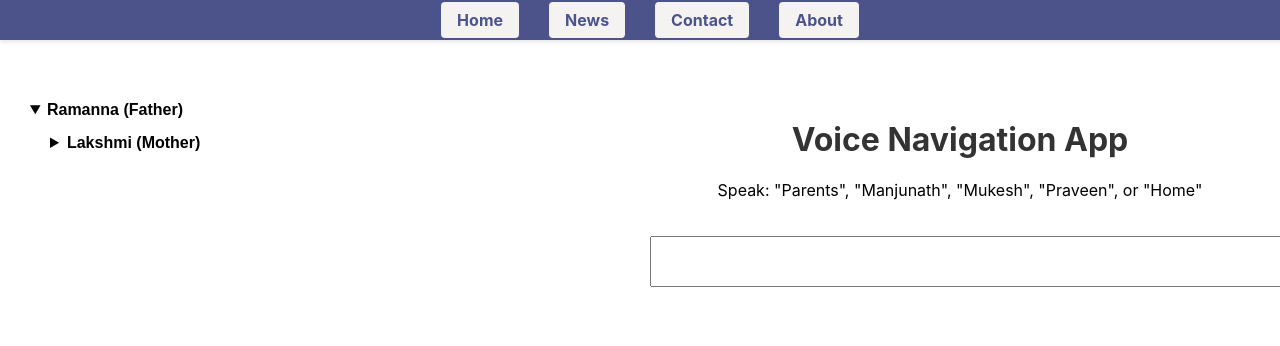
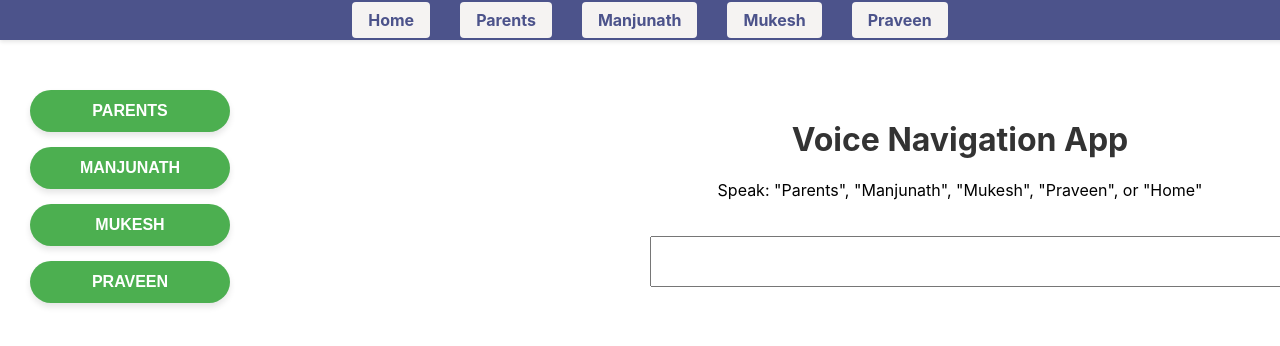
Before and after one commit to Mukesh0306/FamilyTree, a React (Create React App) app: page / in a window 1280 px wide. Shown: the top 346 px of the page. Built offline with nearby package versions, Linux system fonts and the light colour scheme.

Commit message:
styles updated

```diff
--- a/src/Nav.js
+++ b/src/Nav.js
@@ -1,4 +1,5 @@
 import React from 'react';
+import { Link } from 'react-router-dom';
 import './Nav.css';  // Import the custom CSS
 
 function NavComponent() {
@@ -6,14 +7,13 @@ function NavComponent() {
     <div>
       <nav className="nav-component">
         <ul>
-          <li><a  href="#home">Home</a></li>
-          <li><a href="#news">News</a></li>
-          <li><a href="#contact">Contact</a></li>
-          <li><a href="#about">About</a></li>
+          <li><Link to="/">Home</Link></li>
+          <li><Link to="/parents">Parents</Link></li>
+          <li><Link to="/manjunath">Manjunath</Link></li>
+          <li><Link to="/mukesh">Mukesh</Link></li>
+          <li><Link to="/praveen">Praveen</Link></li>
         </ul>
       </nav>
-
-
     </div>
   );
 }
--- a/src/Parents.js
+++ b/src/Parents.js
@@ -18,15 +18,21 @@ const Parents = () => {
 
   const fetchData = async () => {
     const { data, error } = await supabase.from('Parents').select();
-    if (error) console.error('Error fetching data:', error);
-    else setData(data);
+    if (error) {
+      console.error('Error fetching data:', error.message, error.details);
+      alert('Failed to fetch data: ' + error.message);
+    } else {
+      setData(data);
+    }
   };
 
   const handleInsert = async () => {
     if (name && address && phoneNumber && relation) {
       const { error } = await supabase.from('Parents').insert({ name, address, phone_number: phoneNumber, relation });
-      if (error) console.error('Error inserting data:', error);
-      else {
+      if (error) {
+        console.error('Error inserting data:', error.message, error.details);
+        alert('Failed to insert: ' + error.message);
+      } else {
         setName('');
         setAddress('');
         setPhoneNumber('');
@@ -39,10 +45,21 @@ const Parents = () => {
   };
 
   const handleUpdate = async (id) => {
+    console.log('handleUpdate called with id:', id);
     if (name && address && phoneNumber && relation) {
-      const { error } = await supabase.from('Parents').update({ name, address, phone_number: phoneNumber, relation }).eq('id', id);
-      if (error) console.error('Error updating data:', error);
-      else {
+      console.log('Updating with data:', { name, address, phoneNumber, relation });
+      try {
+        const { data, error } = await supabase
+          .from('Parents')
+          .update({ name, address, phone_number: phoneNumber, relation })
+          .eq('id', id)
+          .select();
+
+        if (error) {
+          console.error('Error updating data:', error.message, error.details);
+          alert('Failed to update: ' + error.message);
+        } else {
+          console.log('Update successful, returned data:', data);
           setEditingId(null);
           setName('');
           setAddress('');
@@ -50,12 +67,18 @@ const Parents = () => {
           setRelation('');
           fetchData();
         }
+      } catch (error) {
+        console.error('Exception during update:', error);
+        alert('An unexpected error occurred during update');
+      }
     } else {
+      console.log('Update cancelled: empty fields');
       alert('Please fill in all fields.');
     }
   };
 
   const handleEdit = (item) => {
+    console.log('handleEdit called with item:', item);
     setEditingId(item.id);
     setName(item.name);
     setAddress(item.address);
@@ -64,6 +87,7 @@ const Parents = () => {
   };
 
   const handleCancelEdit = () => {
+    console.log('handleCancelEdit called');
     setEditingId(null);
     setName('');
     setAddress('');
@@ -72,9 +96,25 @@ const Parents = () => {
   };
 
   const handleDelete = async (id) => {
-    const { error } = await supabase.from('Parents').delete().eq('id', id);
-    if (error) console.error('Error deleting data:', error);
-    else fetchData();
+    console.log('handleDelete called with id:', id);
+    try {
+      const { data, error } = await supabase
+        .from('Parents')
+        .delete()
+        .eq('id', id)
+        .select();
+
+      if (error) {
+        console.error('Error deleting data:', error.message, error.details);
+        alert('Failed to delete: ' + error.message);
+      } else {
+        console.log('Delete successful, returned data:', data);
+        fetchData();
+      }
+    } catch (error) {
+      console.error('Exception during delete:', error);
+      alert('An unexpected error occurred during delete');
+    }
   };
 
   return (
@@ -130,10 +170,16 @@ const Parents = () => {
         {data.map((item) => (
           <li key={item.id} className="list-item">
             <span>{item.name} - {item.address} - {item.phone_number} - {item.relation}</span>
-            <button onClick={() => handleEdit(item)} className="btn btn-warning">
+            <button onClick={() => {
+              console.log('Edit button clicked for item:', item);
+              handleEdit(item);
+            }} className="btn btn-warning">
               Edit
             </button>
-            <button onClick={() => handleDelete(item.id)} className="btn btn-danger">
+            <button onClick={() => {
+              console.log('Delete button clicked for id:', item.id);
+              handleDelete(item.id);
+            }} className="btn btn-danger">
               Delete
             </button>
           </li>
--- a/src/TreeBranches.css
+++ b/src/TreeBranches.css
@@ -1,24 +1,33 @@
-/* TreeBranches.css */
-.tree-container {
-  padding: 10px;
-  font-family: Arial, sans-serif;
+.button-container {
+  display: flex;
+  flex-direction: column;
+  align-items: flex-start;
+  padding: 20px;
 }
 
-.tree ul {
-  list-style-type: none;
-  margin-left: 20px;
+.button-container button {
+  width: 200px; /* Fixed width for all buttons */
+  margin-bottom: 15px;
+  padding: 12px 20px;
+  font-size: 16px;
+  cursor: pointer;
+  background-color: #4CAF50; /* Green background */
+  color: white;
+  border: none;
+  border-radius: 25px; /* Rounded corners */
+  transition: all 0.3s ease; /* Smooth transition for hover effects */
+  box-shadow: 0 4px 6px rgba(0, 0, 0, 0.1); /* Subtle shadow */
+  text-transform: uppercase; /* Uppercase text */
+  font-weight: bold;
 }
 
-.tree summary {
-  cursor: pointer;
-  font-weight: bold;
-  padding: 5px 0;
+.button-container button:hover {
+  background-color: #45a049; /* Darker green on hover */
+  transform: translateY(-2px); /* Slight lift effect */
+  box-shadow: 0 6px 8px rgba(0, 0, 0, 0.15); /* Increased shadow on hover */
 }
 
-.tree details > summary {
-  padding-left: 10px;
+.button-container button:active {
+  transform: translateY(1px); /* Push effect when clicked */
+  box-shadow: 0 2px 4px rgba(0, 0, 0, 0.1); /* Reduced shadow when clicked */
 }
-
-.tree li {
-  margin-top: 5px;
-}
--- a/src/TreeBranches.js
+++ b/src/TreeBranches.js
@@ -1,75 +1,14 @@
 import React from 'react';
-import './TreeBranches.css';  // Assuming you will handle the custom styling
+import './TreeBranches.css';
 import { Link } from "react-router-dom";
 
 const TreeBranches = () => {
   return (
-    <div className="tree-container">
-      <ul className="tree">
-        <li>
-          <details open>
-            <summary>Ramanna (Father)</summary>
-            <ul>
-              <li>
-                <details>
-                  <summary>Lakshmi (Mother)</summary>
-                  <Link to="/parents"><button>Go to Parents Page</button></Link>
-                  <ul>
-                    <li>
-                      <details>
-                        <summary>Munjunath (Project Manager)</summary>
-                        <ul>
-                          <li>Priya (Wife)</li>
-                          <Link to="/manjunath"><button>Go to Manjunath Page</button></Link>
-                          <img
-                            src={`${process.env.PUBLIC_URL}/TreeDesign.jpg`}
-                            alt="Tree Design"
-                            style={{ width: '60px', height: '60px', marginRight: '10px' }}
-                          />
-                        </ul>
-                      </details>
-                    </li>
-                    <li>
-                      <details>
-                        <summary>Mukesh (Software Engineer)</summary>
-                        <ul>
-                          <li>Bhagi (Partner)</li>
-                          <Link to="/mukesh"><button>Go to Mukesh Page</button></Link>
-                          <img
-                            src={`${process.env.PUBLIC_URL}/TreeDesign.jpg`}
-                            alt="Tree Design"
-                            style={{ width: '60px', height: '60px', marginRight: '10px' }}
-                          />
-                        </ul>
-                      </details>
-                    </li>
-                    <li>
-                      <details>
-                        <summary>Praveen (DevOps Lead)</summary>
-                        <ul>
-                          <li>Sunitha (Wife)</li>
-                          <li>Janu (Daughter)</li>
-                          <Link to="/praveen"><button>Go to Praveen Page</button></Link>
-                          <img
-                            src={`${process.env.PUBLIC_URL}/janu.jpg`}
-                            alt="Tree Design"
-                            style={{ width: '100px', height: '100px', marginRight: '10px' }}
-                          />
-                          <img
-                            src={`${process.env.PUBLIC_URL}/janu.jpg`}
-                            alt="Tree Design"
-                            style={{ width: '100px', height: '100px', marginRight: '10px' }}
-                          />
-                        </ul>
-                      </details>
-                    </li>
-                  </ul>
-                </details>
-              </li>
-            </ul>
-          </details>
-        </li>
-      </ul>
+    <div className="button-container">
+      <Link to="/parents"><button>Parents</button></Link>
+      <Link to="/manjunath"><button>Manjunath</button></Link>
+      <Link to="/mukesh"><button>Mukesh</button></Link>
+      <Link to="/praveen"><button>Praveen</button></Link>
     </div>
   );
 };
```
Lines whose indentation alone changed are shown as unchanged.
